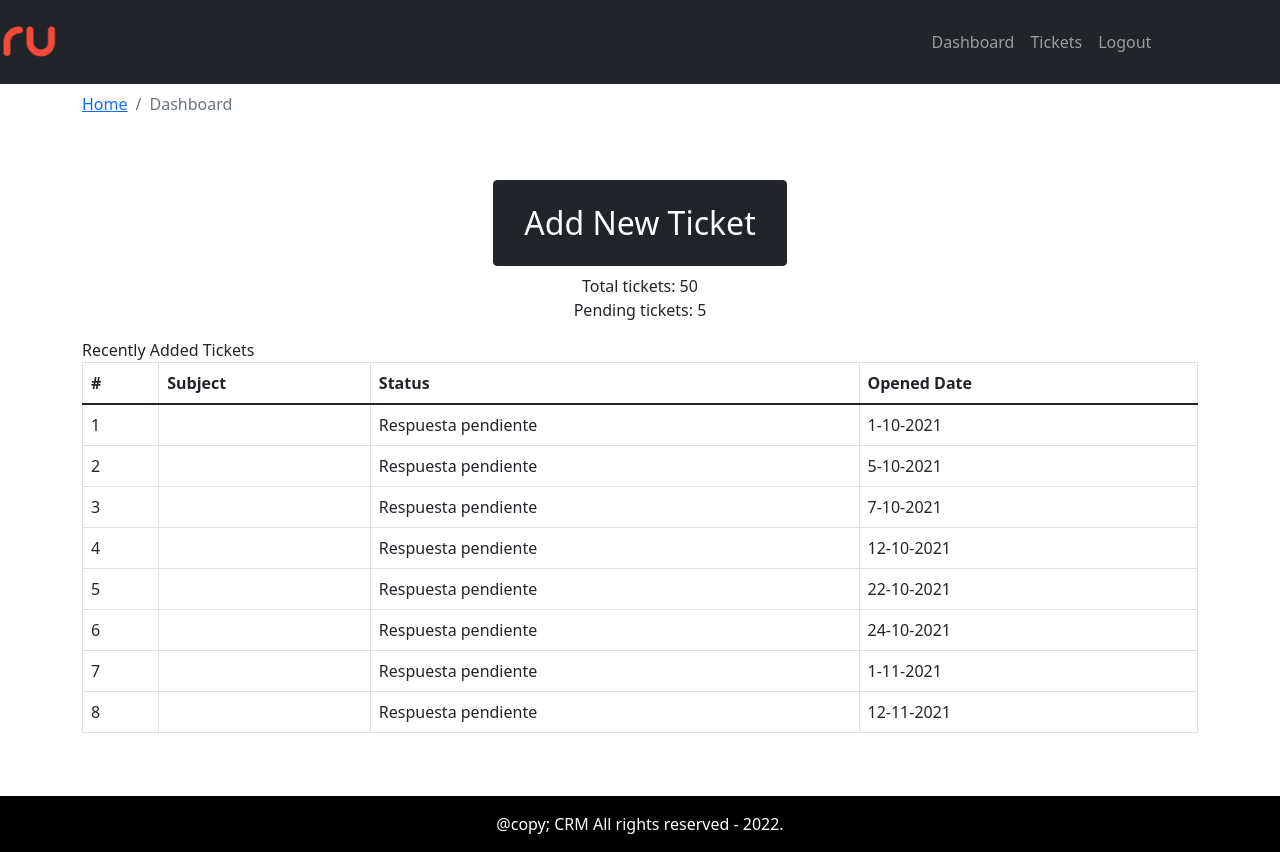
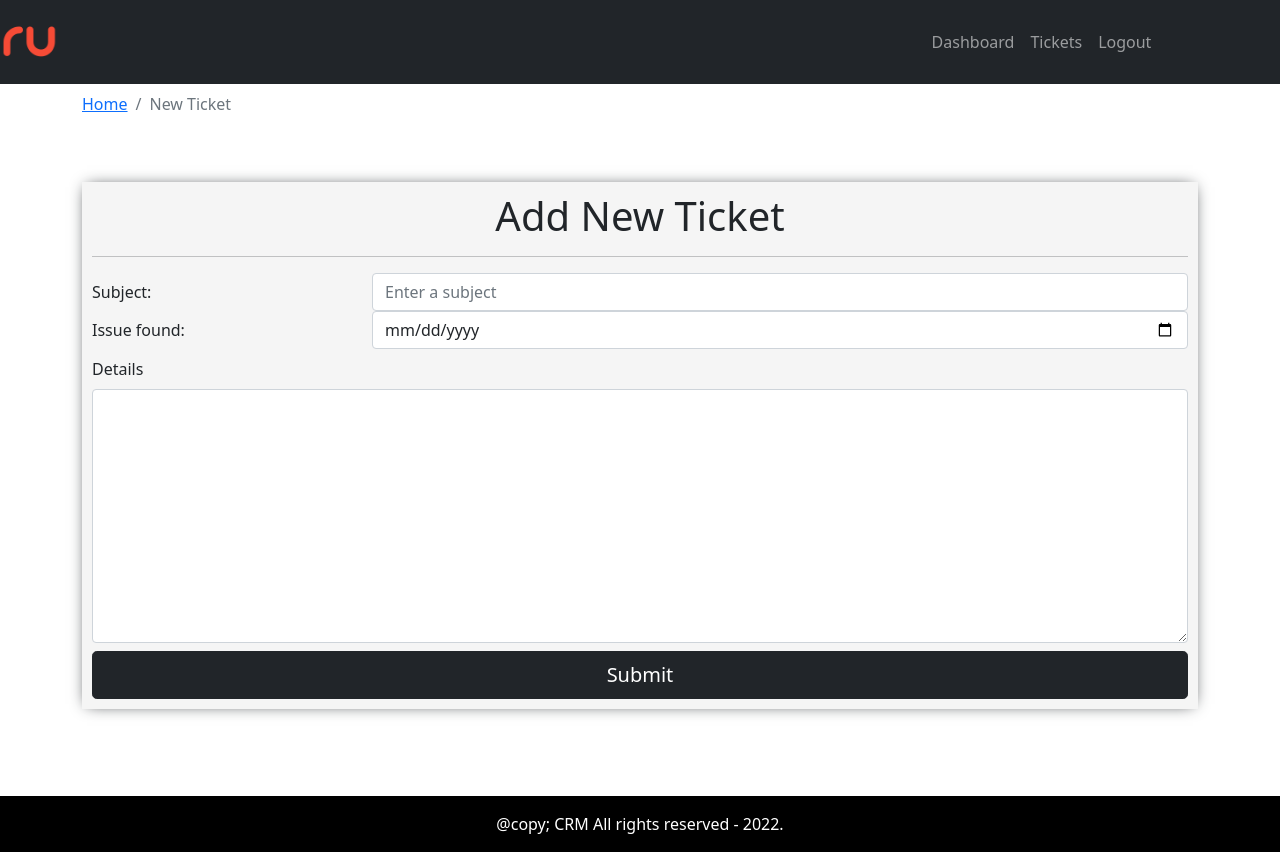
Before and after one commit to rserravi/crm-frontend, a React (Create React App) app: page / in a window 1280 px wide. Built offline with nearby package versions, Linux system fonts and the light colour scheme.

Commit message:
Added new ticket page and text validation system

```diff
--- a/src/App.js
+++ b/src/App.js
@@ -5,13 +5,15 @@ import './App.css';
 import { DefaultLayout } from './layout/Default-Layout';
 import { Dashboard } from './pages/dashboard/Dashboard-page';
 import { Entry } from './pages/entry/entry-page';
+import { AddTicket } from './pages/new-ticket/AddTicket-page';
 
 function App() {
   return (
     <div className="App">
       {/*<Entry></Entry> */}
       <DefaultLayout>
-          <Dashboard></Dashboard>
+          { /*<Dashboard></Dashboard>*/ }
+          <AddTicket></AddTicket>
       </DefaultLayout>
     </div>
   );
--- /dev/null
+++ b/src/components/add-ticket-form/AddTicketForm-comp.js
@@ -0,0 +1,66 @@
+import React from "react";
+import { Button, Form, Row, Col} from "react-bootstrap";
+import { PropTypes } from "prop-types";
+
+export const AddTicketForm = ({handleOnChange, handleOnSubmit, frmDt, frmDataError}) => {
+
+    console.log(frmDt);
+    return (
+        <div className="jumbotron jumbotron-fluid">
+            <h1 className="text-center">Add New Ticket</h1>
+            <hr />
+            <Form autoComplete="off" onSubmit={handleOnSubmit}>
+                <Form.Group as={Row}>
+                    <Form.Label column sm={3}>Subject:</Form.Label>
+                    <Col sm={9}>
+                        <Form.Control
+                            name="subject"
+                            value={frmDt.subject}
+                            onChange={handleOnChange}
+                            placeholder ="Enter a subject"
+                            required
+                        />
+                        <Form.Text className="text-danger">
+                            {frmDataError.subject && "Subject must beetween 3 and 100 characters long"}
+                        </Form.Text>
+                    </Col>
+
+                </Form.Group>
+                <Form.Group as={Row}>
+                    <Form.Label column sm={3}>Issue found:</Form.Label>
+                    <Col sm={9}>
+                        <Form.Control
+                            name="issueDate"
+                            value={frmDt.issueDate}
+                            type="date"
+                            onChange={handleOnChange}
+                            required
+                        />
+                    </Col>
+
+                </Form.Group>
+                <Form.Group>
+                    <Form.Label className="mt-2">Details</Form.Label>
+                    <Form.Control
+                        as = "textarea"
+                        name="detail"
+                        value={frmDt.detail}
+                        rows="10"
+                        onChange={handleOnChange}
+                        required
+                    />
+                </Form.Group>
+                <div className="d-grid mt-2">
+                    <Button type="submit" variant="dark" size="lg">Submit</Button>
+                </div>
+            </Form>
+        </div>
+    )
+}
+
+AddTicketForm.propTypes = {
+    handleOnChange: PropTypes.func.isRequired,
+    handleOnSubmit: PropTypes.func.isRequired,
+    frmDt: PropTypes.object.isRequired,
+    frmDataError: PropTypes.object.isRequired,
+}
--- /dev/null
+++ b/src/pages/new-ticket/AddTicket-page.js
@@ -0,0 +1,67 @@
+import React, { useState, useEffect } from "react";
+import { Col, Container, Row } from "react-bootstrap";
+import { BreadCrumbs } from "../../components/breadcrumbs/breadcrumbs-comp";
+import { AddTicketForm } from "../../components/add-ticket-form/AddTicketForm-comp";
+import { shortText } from "../../utils/validation";
+
+const initialFrmDt = {
+    subject : "",
+    issueDate: null,
+    detail : "",
+}
+
+const initialFrmError = {
+    subject : false,
+    issueDate: false,
+    detail : false,
+}
+
+export const AddTicket = () => {
+
+    const [frmData, setFrmData] = useState(initialFrmDt);
+    const [frmDataError, setfrmDataError] = useState(initialFrmError);
+
+    useEffect(() => {}, [frmData, frmDataError])
+
+    const handleOnChange = (e) =>{
+        const {name, value} = e.target;
+
+        setFrmData({
+            ...frmData,
+            [name]: value,
+        })
+    }
+
+    const handleOnSubmit = async(e) =>{
+        e.preventDefault();
+
+        setfrmDataError(initialFrmError);
+        const isSubjectValid = await shortText(frmData.subject);
+
+        setfrmDataError({
+            ...frmDataError,
+            subject: !isSubjectValid,
+        });
+    }
+
+    return (
+        <Container>
+            <Row>
+                <Col>
+                    <BreadCrumbs page="New Ticket"></BreadCrumbs>
+                </Col>
+            </Row>
+            <Row>
+                <Col>
+                    <AddTicketForm
+                        handleOnChange={handleOnChange}
+                        handleOnSubmit={handleOnSubmit}
+                        frmDt={frmData}
+                        frmDataError={frmDataError}
+                    />
+                </Col>
+            </Row>
+
+        </Container>
+    )
+}
--- /dev/null
+++ b/src/utils/validation.js
@@ -0,0 +1,3 @@
+export const shortText = str =>{
+    return  str.length >= 3 && str.length <= 100;;
+}
```
